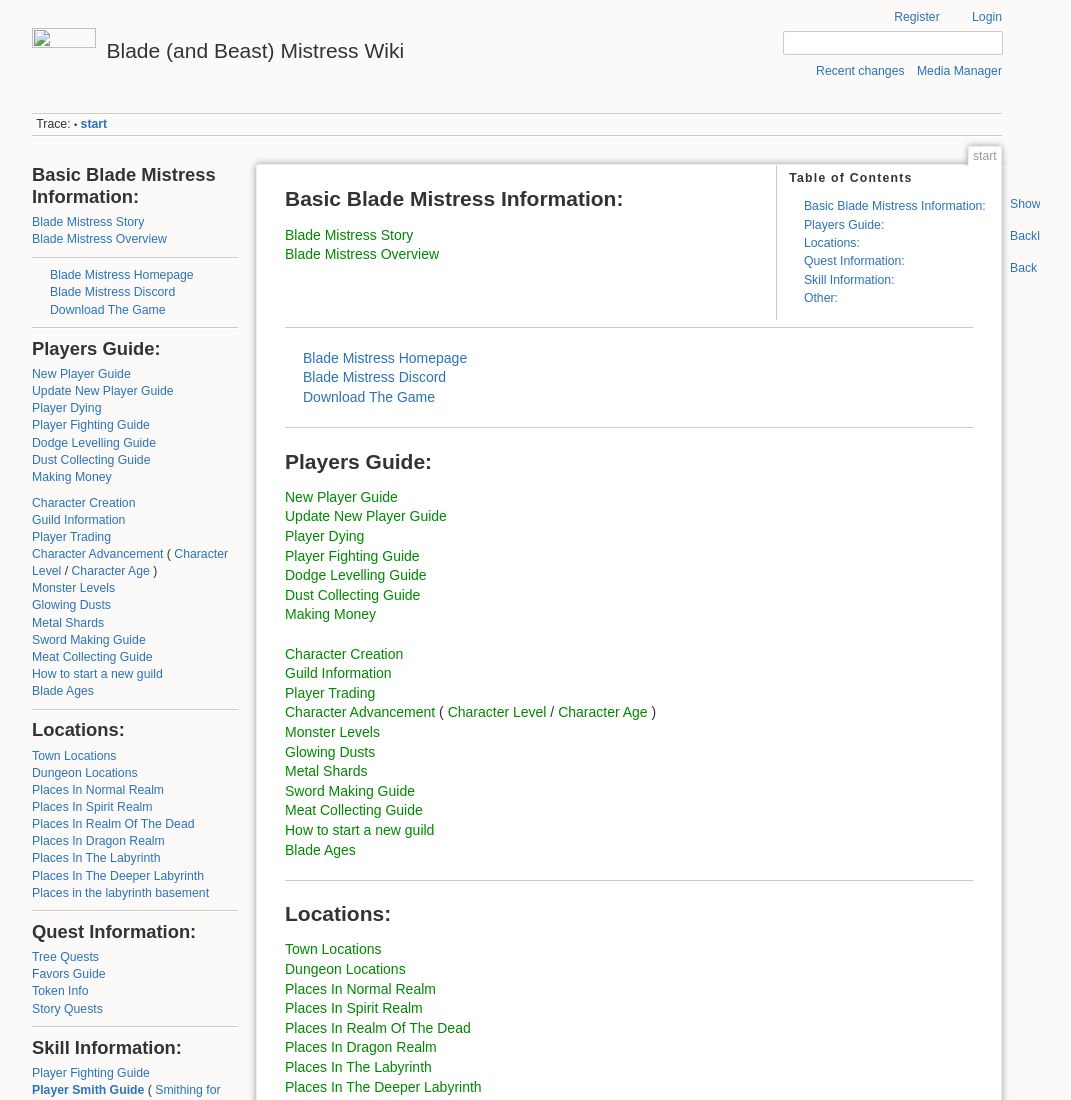
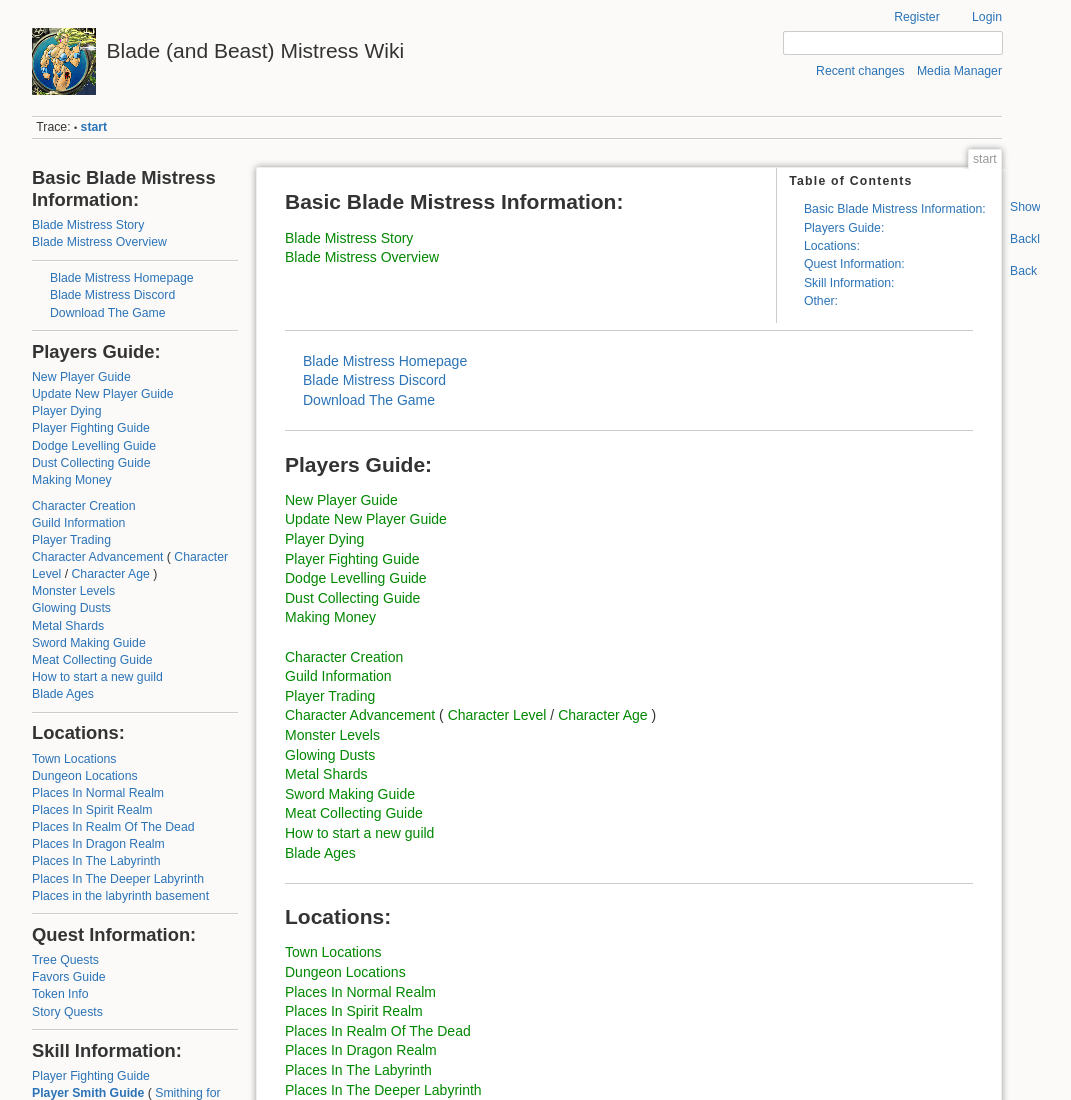
Before and after one commit to Supream3/Supream3.github.io, a plain HTML site: page index.html in a window 1280 px wide. Shown: the top 1100 px of the page, without its empty margins (123-1194 px from the left). Drawn offline with Linux system fonts and the light colour scheme; a script that the page names is missing; files whose address does not match are found by name.

Commit message:
Add files via upload

```diff
--- a/index.html
+++ b/index.html
@@ -37,7 +37,7 @@
             <li><a href="#dokuwiki__content">skip to content</a></li>
         </ul>
 
-        <h1><a href="https://supream3.github.io/index.html" accesskey="h" title="[H]"><img src="start%20[Blade%20(and%20Beast)%20Mistress%20Wiki]_files/logo.png" alt="" width="64" height="64"> <span>Blade (and Beast) Mistress Wiki</span></a></h1>
+        <h1><a href="https://supream3.github.io/index.html" accesskey="h" title="[H]"><img src="../assets/bm.png" alt="" width="64" height="64"> <span>Blade (and Beast) Mistress Wiki</span></a></h1>
             </div>
 
     <div class="tools group">
```
